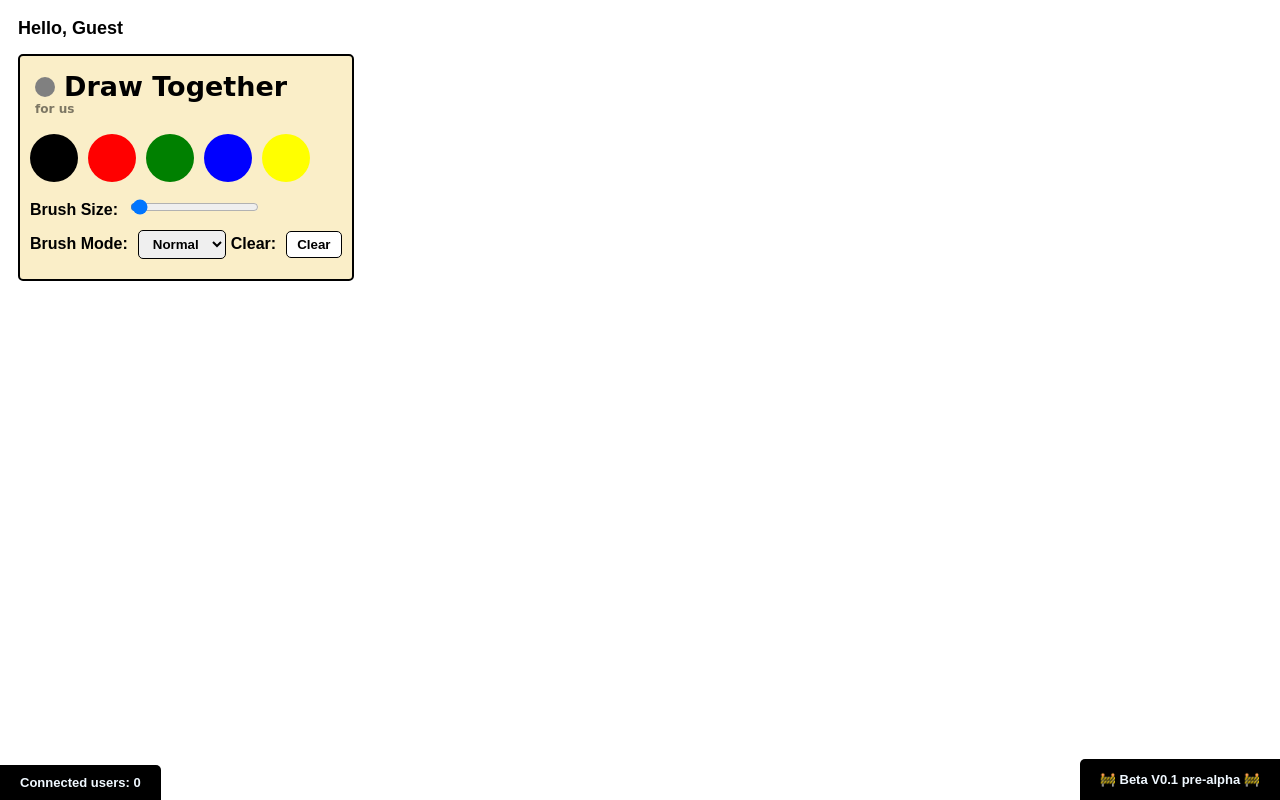
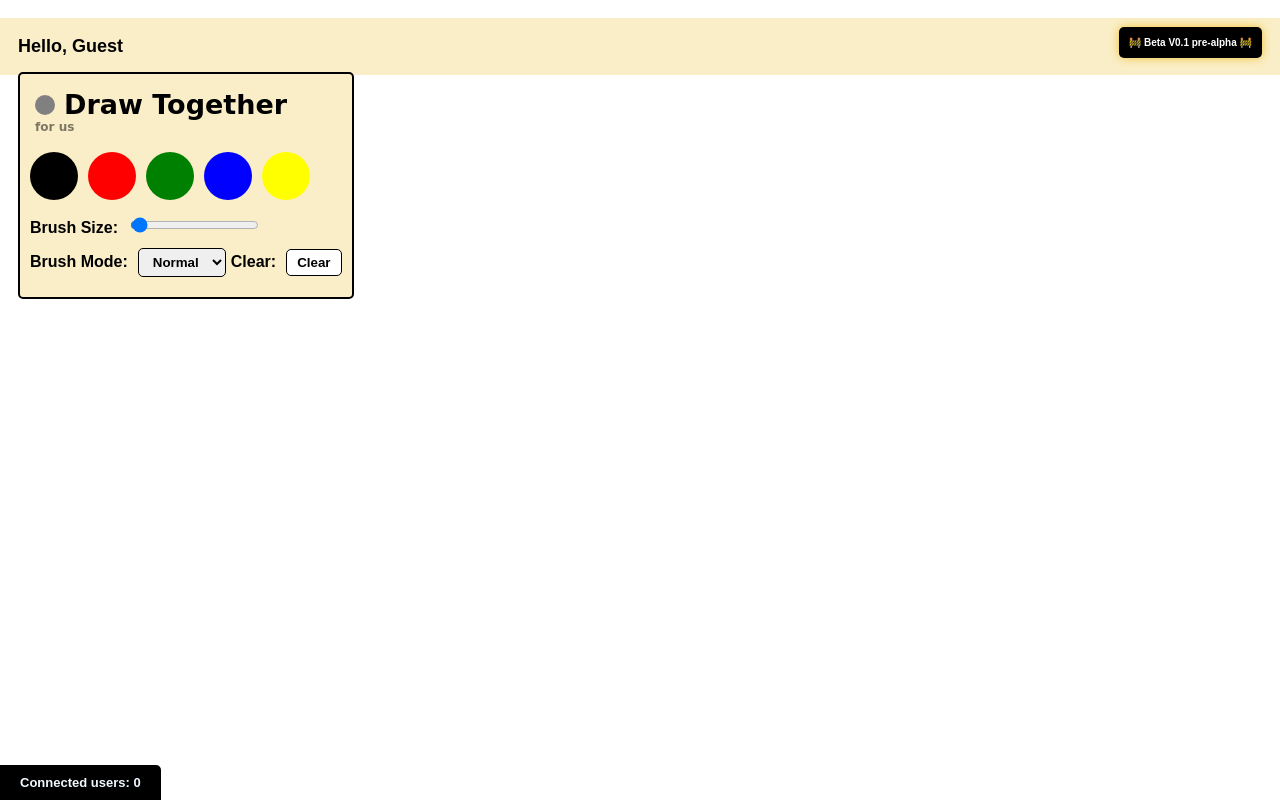
Before and after one commit to mehmetkahya0/draw-together, a website: page public/canvas.html in a window 1280 px wide. Drawn offline with nearby package versions, Linux system fonts and the light colour scheme; no server answers; a web font is replaced by a local one.

Commit message:
chore: Update canvas.html and style.css for header changes and font styling improvements

```diff
--- a/public/canvas.html
+++ b/public/canvas.html
@@ -13,6 +13,17 @@
   </head>
   <body>
     <canvas class="whiteboard"></canvas>
+
+    <header>
+      <!-- Write hello, $username -->
+      <div id="username" class="username">
+        Hello, <span id="usernameDisplay"></span>
+
+        <div class="betaBagde">
+          <p>🚧 Beta V0.1 pre-alpha 🚧</p>
+        </div>
+      </div>
+    </header>
 
     <div class="controls" id="controlsContainer">
       <div class="header">
@@ -48,15 +59,6 @@
 
     <div id="userCount" class="counter">Connected users: 0</div>
 
-    <!-- Write hello, $username -->
-    <div id="username" class="username">
-      Hello, <span id="usernameDisplay"></span>
-    </div>
-
-    <div class="betaBagde">
-      <p>🚧 Beta V0.1 pre-alpha 🚧</p>
-    </div>
-
     <script>
       document.addEventListener("DOMContentLoaded", function () {
         const params = new URLSearchParams(window.location.search);
--- a/public/style.css
+++ b/public/style.css
@@ -79,13 +79,6 @@ select {
   top: 0;
 }
 
-.username {
-  margin: 1rem !important;
-  top: 0;
-  left: 0;
-  background-color: rgb(255, 255, 255);
-}
-
 .controls {
   position: absolute;
   top: 0;
@@ -98,7 +91,7 @@ select {
   padding: 10px;
   background-color: rgb(250, 238, 200);
   border-radius: 5px;
-  margin-top: 3rem;
+  margin-top: 4rem;
 }
 
 .header {
@@ -111,6 +104,39 @@ select {
 
 .header h6 {
   font-weight: bolder;
+}
+
+header {
+  font-family: "Poppins", sans-serif;
+  width: 100% !important;
+  color: rgb(0, 0, 0);
+  font-weight: bolder;
+  margin: 1rem 0 0;
+  justify-content: center;
+  background-color: rgb(250, 238, 200);
+}
+
+.username {
+  color: rgb(0, 0, 0);
+  padding: 1rem !important;
+}
+
+.betaBagde {
+  right: 0;
+  top: 0;
+  position: absolute;
+  padding: 0 10px;
+  background-color: rgb(0, 0, 0);
+  color: white;
+  font-size: 10px;
+  font-weight: bold;
+  margin: 1rem;
+  align-items: center;
+  justify-content: center;
+  display: flex;
+  border-radius: 5px;
+  margin-top: 1.5rem;
+  box-shadow: 0 0px 10px rgb(238, 194, 50);
 }
 
 .colors,
@@ -199,26 +225,21 @@ select {
   }
 }
 
-.betaBagde {
-  bottom: 0;
-  right: 0;
-  display: flex;
-  position: absolute;
-  background-color: rgb(0, 0, 0);
-  padding: 0 20px;
-  margin: 0;
-  border-radius: 5px 0 0 0;
-  color: aliceblue;
-  font-size: small;
-  align-items: center;
-  justify-content: center;
-  text-align: center;
-}
-
 /* Optimize for mobil devices */
 @media (max-width: 768px) {
   * {
     font-size: smaller;
+  }
+
+  header {
+    font-size: smaller;
+    align-items: center;
+    justify-content: flex-end;
+    margin-bottom: 2rem !important;
+  }
+
+  .username {
+    font-size: medium;
   }
 
   h2 {
```
